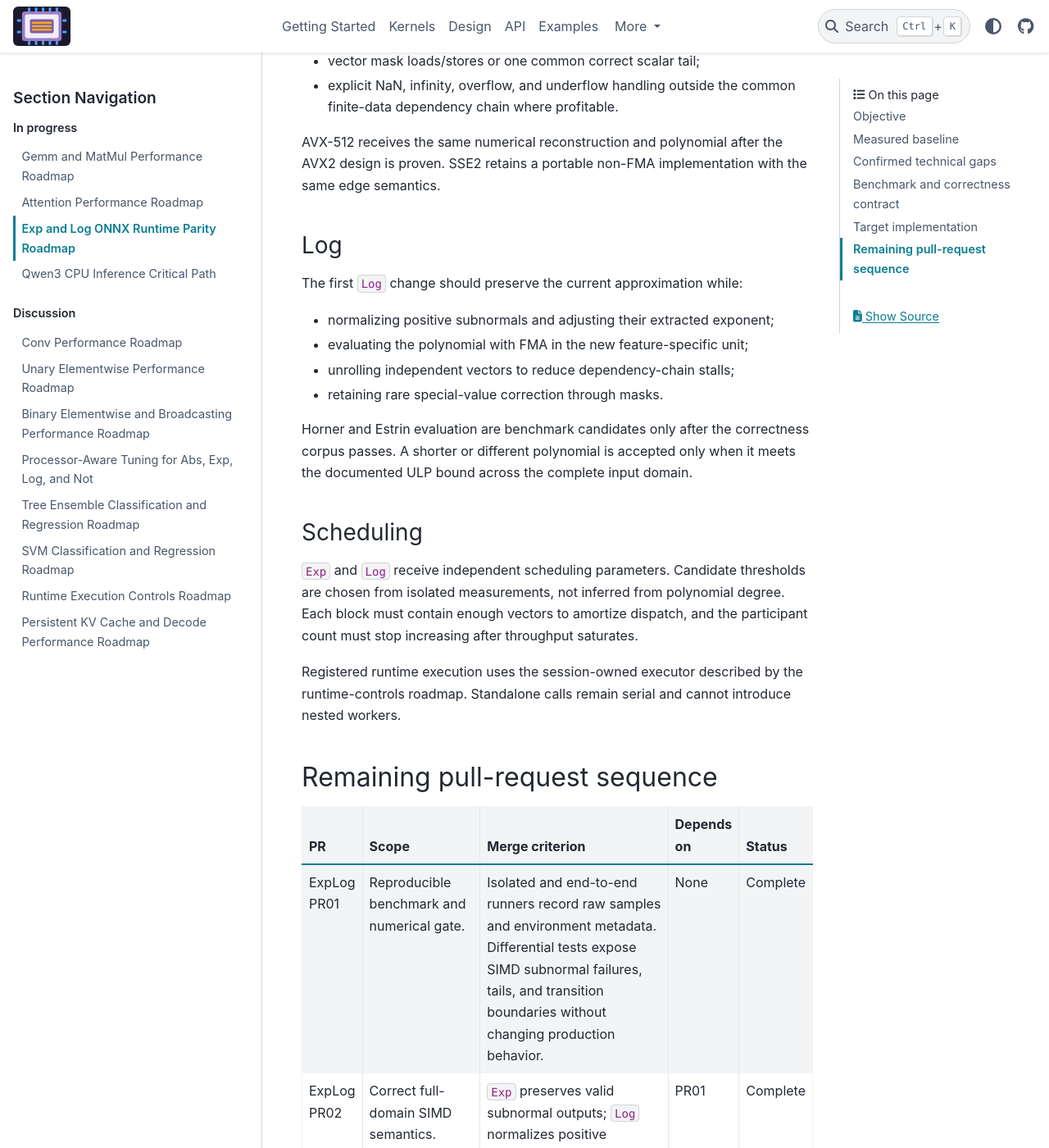
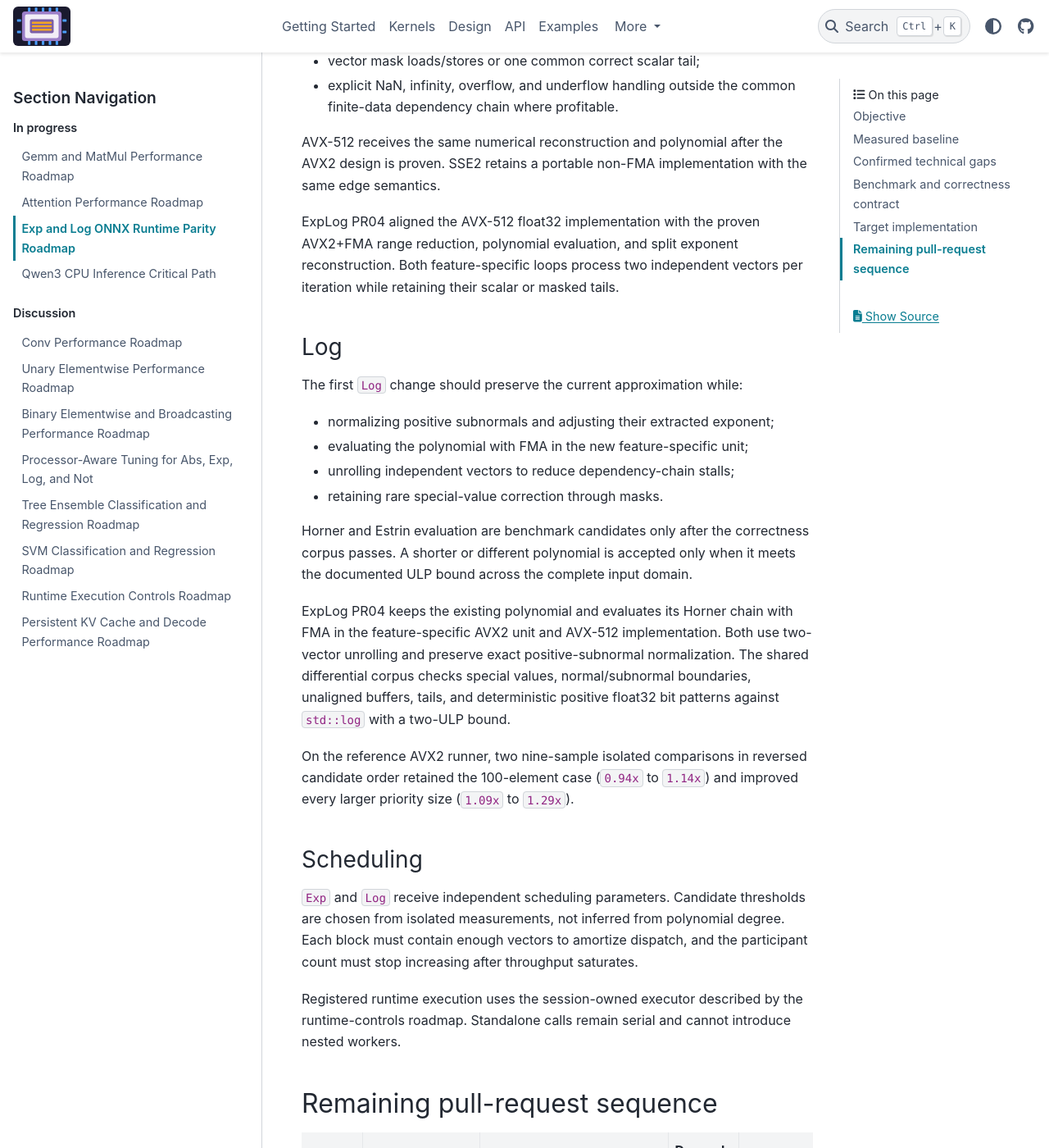
Before and after one commit to xadupre/onnx-light-cpu, a Sphinx documentation site: the page built from docs/next_steps/2026_08_exp_log_parity.rst, in a window 1280 px wide and 1400 px high, scrolled down 4434 px. Shown: the whole window at 82% size. Built offline with Sphinx 7.4.7 and the PyData theme 0.15.4, drawn with Linux system fonts in a browser that asks for light colours; pages that are not in the unit, such as notebooks, are missing from menus; some of the changed text lies outside the part shown.

Commit message:
Add AVX2+FMA Log and align AVX-512 Exp/Log (#310)
* Initial plan

* Add FMA Log and align AVX-512

Co-authored-by: xadupre <22452781+xadupre@users.noreply.github.com>

---------

Co-authored-by: copilot-swe-agent[bot] <198982749+Copilot@users.noreply.github.com>
Co-authored-by: xadupre <22452781+xadupre@users.noreply.github.com>

```diff
--- a/CMakeLists.txt
+++ b/CMakeLists.txt
@@ -1050,6 +1050,9 @@ if(ONNX_LIGHT_CPU_BUILD_TESTS)
     if(_name STREQUAL "test_exp_log_kernel" AND ONNX_LIGHT_CPU_HAVE_AVX2_FMA_FLAG)
       target_compile_definitions(${_name} PRIVATE ONNX_LIGHT_CPU_HAVE_AVX2_FMA=1)
     endif()
+    if(_name STREQUAL "test_exp_log_kernel" AND ONNX_LIGHT_CPU_HAVE_AVX512F_FLAG)
+      target_compile_definitions(${_name} PRIVATE ONNX_LIGHT_CPU_HAVE_AVX512=1)
+    endif()
     if("lib_onnx_light_cpu_kernels" IN_LIST _link_lib AND
        ONNX_LIGHT_CPU_ONNX_LIGHT_PY_LIBDIR)
       set_target_properties(${_name} PROPERTIES
--- a/docs/next_steps/2026_08_exp_log_parity.rst
+++ b/docs/next_steps/2026_08_exp_log_parity.rst
@@ -3,7 +3,7 @@ Exp and Log ONNX Runtime Parity Roadmap
 
 :Date: 2026-08
 
-**in progress** (ExpLog PR03 AVX2+FMA float32 ``Exp`` kernel)
+**complete** (ExpLog PR04 AVX2+FMA ``Log`` and AVX-512 alignment)
 
 Objective
 ---------
@@ -206,6 +206,11 @@ AVX-512 receives the same numerical reconstruction and polynomial after the
 AVX2 design is proven. SSE2 retains a portable non-FMA implementation with the
 same edge semantics.
 
+ExpLog PR04 aligned the AVX-512 float32 implementation with the proven
+AVX2+FMA range reduction, polynomial evaluation, and split exponent
+reconstruction. Both feature-specific loops process two independent vectors
+per iteration while retaining their scalar or masked tails.
+
 Log
 ~~~
 
@@ -219,6 +224,17 @@ The first ``Log`` change should preserve the current approximation while:
 Horner and Estrin evaluation are benchmark candidates only after the
 correctness corpus passes. A shorter or different polynomial is accepted only
 when it meets the documented ULP bound across the complete input domain.
+
+ExpLog PR04 keeps the existing polynomial and evaluates its Horner chain with
+FMA in the feature-specific AVX2 unit and AVX-512 implementation. Both use
+two-vector unrolling and preserve exact positive-subnormal normalization. The
+shared differential corpus checks special values, normal/subnormal boundaries,
+unaligned buffers, tails, and deterministic positive float32 bit patterns
+against ``std::log`` with a two-ULP bound.
+
+On the reference AVX2 runner, two nine-sample isolated comparisons in reversed
+candidate order retained the 100-element case (``0.94x`` to ``1.14x``) and
+improved every larger priority size (``1.09x`` to ``1.29x``).
 
 Scheduling
 ~~~~~~~~~~
```
Also changed, not shown: other parts of docs/next_steps/2026_08_exp_log_parity.rst (+2 -2 lines), 5 other files.
